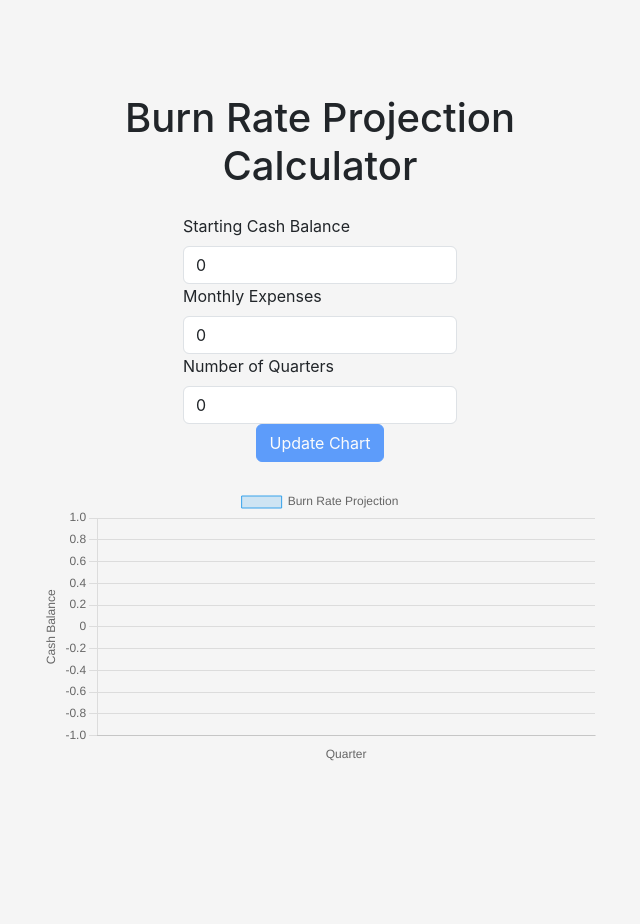
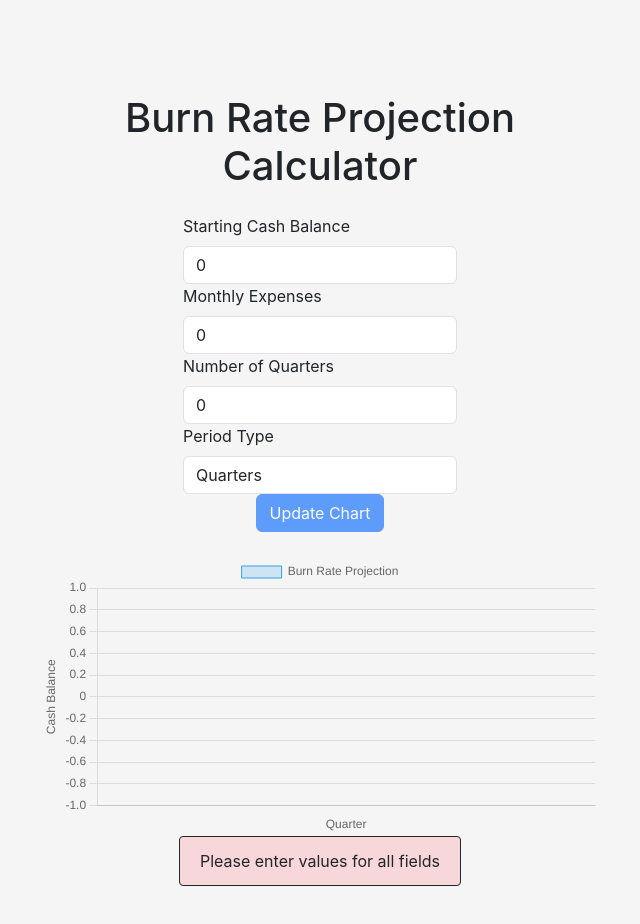
Before and after one commit to PerceptiveFocus/Burn-Rate-Calculator, a React (Create React App) app: page / in a window 1280 px wide. Shown: the top 924 px of the page, without its empty margins (320-960 px from the left). Before the commit the page ends 836 px from the top, so only its background shows below. Built offline with nearby package versions, Linux system fonts and the light colour scheme.

Commit message:
Update BurnRateProjection.js

```diff
--- a/src/BurnRateProjection.js
+++ b/src/BurnRateProjection.js
@@ -2,23 +2,37 @@ import React, { useState, useRef, useEffect } from 'react';
 import { Container, Form, Button } from 'react-bootstrap';
 import Chart from 'chart.js/auto';
 
-const useBurnRateChart = (initialBalance, expenses, quarters) => {
+const useBurnRateChart = (initialBalance, expenses, period, periodType) => {
   const chartRef = useRef(null);
   const canvasRef = useRef(null);
 
   useEffect(() => {
     updateChart();
-  }, [initialBalance, expenses, quarters]);
+  }, [initialBalance, expenses, period, periodType]);
 
-  const calculateBurnRateData = (initialBalance, expenses, quarters) => {
+  const calculateBurnRateData = (initialBalance, expenses, period, periodType) => {
+    let quarters;
+    if (periodType === 'quarters') {
+      quarters = period;
+    } else {
+      quarters = period * 4;
+    }
+
     const cashBalance = [initialBalance];
     for (let i = 1; i < quarters; i++) {
       cashBalance.push(cashBalance[i - 1] - expenses);
     }
-    const burnRate = cashBalance.map((value) => value - expenses);
+    const burnRate = cashBalance.map((value, index) => value - (expenses * index));
+
+    let xAxisLabel;
+    if (periodType === 'quarters') {
+      xAxisLabel = 'Quarter';
+    } else {
+      xAxisLabel = 'Year';
+    }
 
     const chartData = {
-      labels: [...Array(quarters).keys()].map((x) => x + 1),
+      labels: [...Array(quarters).keys()].map((x) => (periodType === 'quarters' ? x + 1 : Math.floor((x + 1) / 4))),
       datasets: [
         {
           label: 'Burn Rate Projection',
@@ -35,7 +49,7 @@ const useBurnRateChart = (initialBalance, expenses, quarters) => {
         x: {
           title: {
             display: true,
-            text: 'Quarter',
+            text: xAxisLabel,
           },
         },
         y: {
@@ -55,7 +69,7 @@ const useBurnRateChart = (initialBalance, expenses, quarters) => {
       chartRef.current.destroy();
     }
 
-    const burnRateData = calculateBurnRateData(initialBalance, expenses, quarters);
+    const burnRateData = calculateBurnRateData(initialBalance, expenses, period, periodType);
     const ctx = canvasRef.current.getContext('2d');
 
     chartRef.current = new Chart(ctx, {
@@ -71,9 +85,10 @@ const useBurnRateChart = (initialBalance, expenses, quarters) => {
 const BurnRateCalculator = () => {
   const [initialBalance, setInitialBalance] = useState(0);
   const [expenses, setExpenses] = useState(0);
-  const [quarters, setQuarters] = useState(0);
+  const [period, setPeriod] = useState(0);
+  const [periodType, setPeriodType] = useState('quarters');
 
-  const { updateChart, canvasRef } = useBurnRateChart(initialBalance, expenses, quarters);
+  const { updateChart, canvasRef } = useBurnRateChart(initialBalance, expenses, period, periodType);
 
   return (
     <Container>
@@ -97,29 +112,36 @@ const BurnRateCalculator = () => {
             placeholder="Enter monthly expenses"
           />
         </Form.Group>
-        <Form.Group controlId="quarters">
-          <Form.Label>Number of Quarters</Form.Label>
+        <Form.Group controlId="period">
+          <Form.Label>Number of {periodType === 'quarters' ? 'Quarters' : 'Years'}</Form.Label>
           <Form.Control
             type="number"
-            value={quarters}
-            onChange={(e) => setQuarters(parseInt(e.target.value))}
-            placeholder="Enter number of quarters"
+            value={period}
+            onChange={(e) => setPeriod(parseInt(e.target.value))}
+            placeholder={`Enter number of ${periodType === 'quarters' ? 'quarters' : 'years'}`}
           />
+        </Form.Group>
+        <Form.Group controlId="periodType">
+          <Form.Label>Period Type</Form.Label>
+          <Form.Control as="select" value={periodType} onChange={(e) => setPeriodType(e.target.value)}>
+            <option value="quarters">Quarters</option>
+            <option value="years">Years</option>
+          </Form.Control>
         </Form.Group>
       </Form>
       <Button
         className="mb-4"
         onClick={updateChart}
-        disabled={!initialBalance || !expenses || !quarters} // Add this line
+        disabled={!initialBalance || !expenses || !period}
       >
         Update Chart
       </Button>
       <canvas ref={canvasRef}></canvas>
-      {!initialBalance || !expenses || !quarters && ( // Add this line
+      {!initialBalance || !expenses || !period ? (
         <div className="alert alert-danger" role="alert">
           Please enter values for all fields
         </div>
-      )}
+      ) : null}
     </Container>
   );
 };
```
